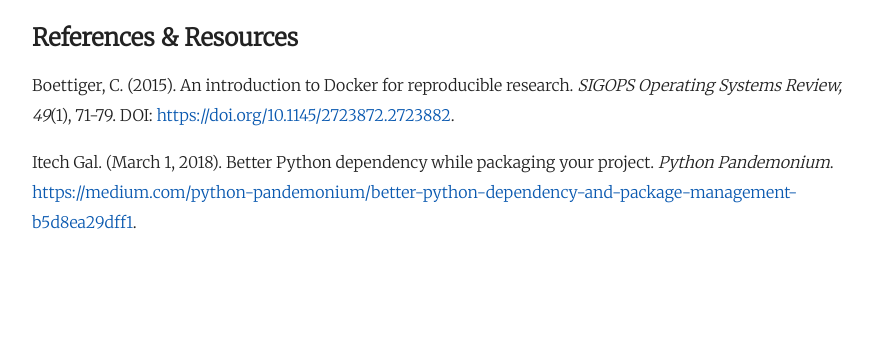
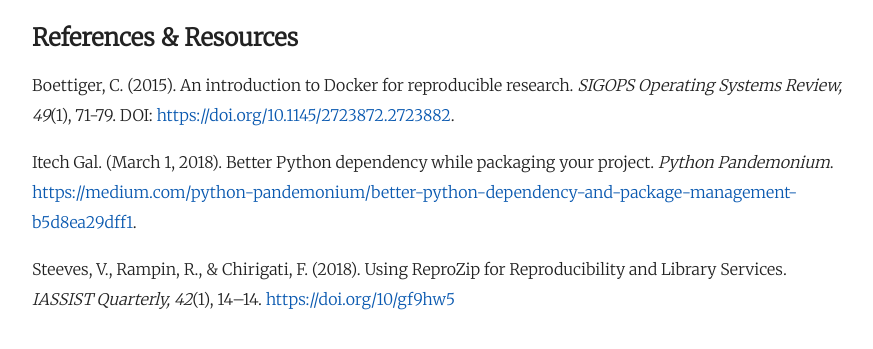
Before and after one commit to research-reuse/research-reuse.github.io, a Jekyll site: the page built from index.md, in a window 1280 px wide and 900 px high, scrolled down 1253 px, cut to the strip 540-889 px from the top of the window. Shown: the whole strip, without its empty margins (333-1206 px from the left). Built offline with Jekyll 4.4.1, drawn with Linux system fonts in a browser that asks for light colours; before the commit the page ends 2076 px from its top, so only the background shows below that.

Commit message:
adding link

```diff
--- a/index.md
+++ b/index.md
@@ -49,3 +49,5 @@
 Boettiger, C. (2015). An introduction to Docker for reproducible research. *SIGOPS Operating Systems Review, 49*(1), 71-79. DOI: <https://doi.org/10.1145/2723872.2723882>.
 
 Itech Gal. (March 1, 2018). Better Python dependency while packaging your project. *Python Pandemonium*. <https://medium.com/python-pandemonium/better-python-dependency-and-package-management-b5d8ea29dff1>.
+
+Steeves, V., Rampin, R., & Chirigati, F. (2018). Using ReproZip for Reproducibility and Library Services. *IASSIST Quarterly, 42*(1), 14–14. <https://doi.org/10/gf9hw5>
```
